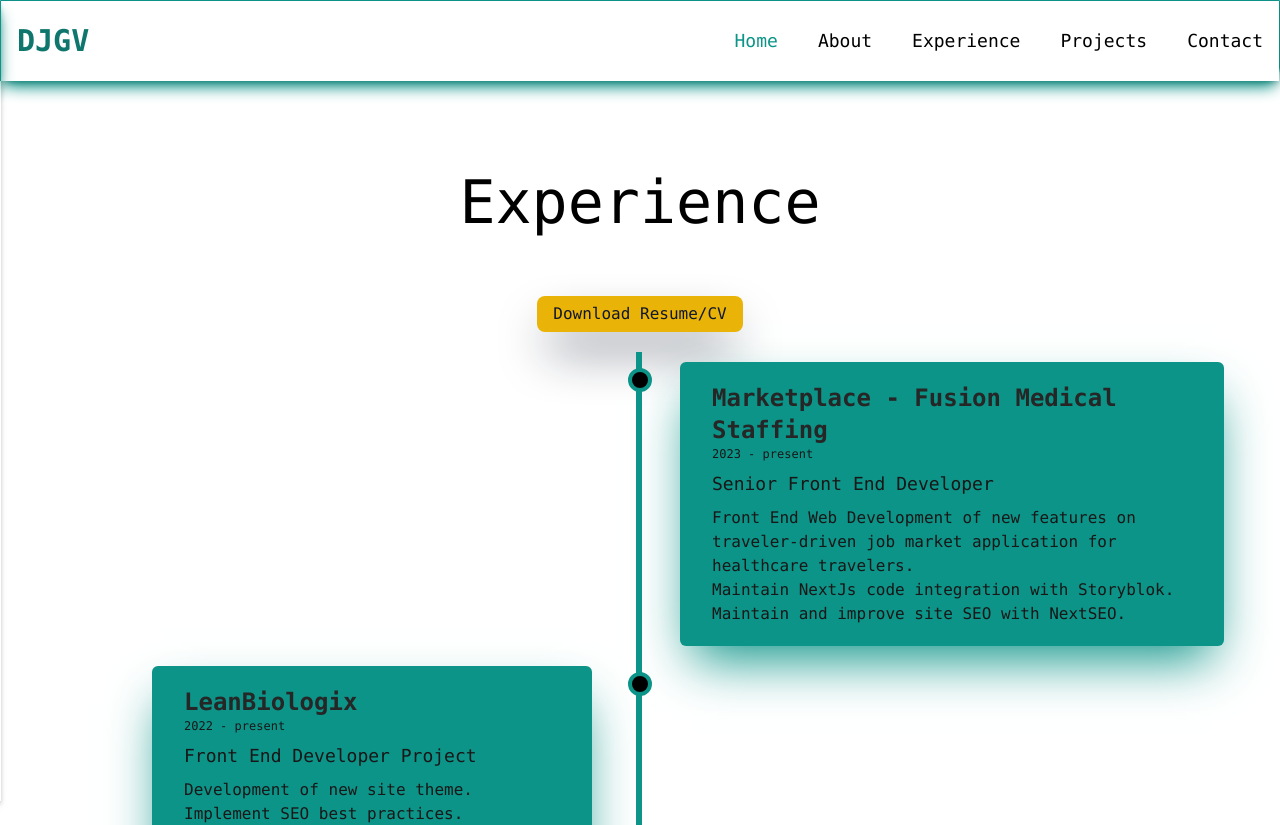
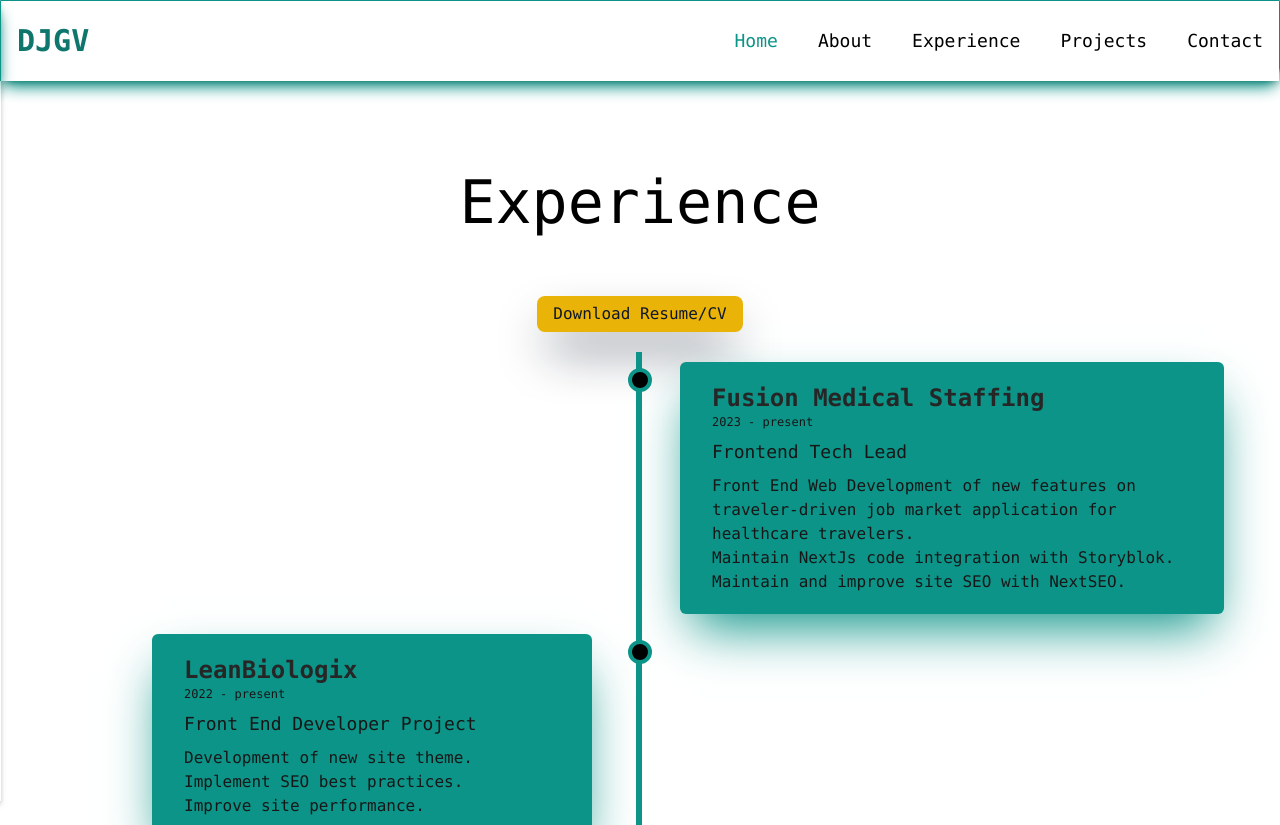
Before and after one commit to greenervigil/next-portfolio, a Next.js app: page /experience in a window 1280 px wide. Shown: the top 825 px of the page. Built offline with nearby package versions, Linux system fonts and the light colour scheme.

Commit message:
updating timeline

```diff
--- a/components/timeline/timeline.tsx
+++ b/components/timeline/timeline.tsx
@@ -3,9 +3,9 @@
         <div className="font-mono relative my-0 mx-auto w-10/12 after:content-[''] after:absolute after:w-1.5 after:bg-teal-600 after:top-0 after:bottom-0 sm:after:left-1/2 after:-ml-1 after:left-0">
             <div className="relative py-2.5 px-10 sm:w-3/5 sm:left-1/2 after:content-[''] after:absolute after:w-6 after:h-6 after:-right-4 after:bg-black after:rounded-full after:border-4 after:border-teal-600 after:top-4 after:z-10 after:-left-3">
                 <div className="shadow-2xl shadow-teal-600 relative py-5 px-8 rounded-md bg-teal-600">
-                    <h2 className="text-neutral-800 text-2xl font-semibold">Marketplace - Fusion Medical Staffing</h2>
+                    <h2 className="text-neutral-800 text-2xl font-semibold">Fusion Medical Staffing</h2>
                     <p className="text-neutral-900 text-xs">2023 - present</p>
-                    <p className="text-neutral-900 text-lg my-2">Senior Front End Developer </p>
+                    <p className="text-neutral-900 text-lg my-2">Frontend Tech Lead </p>
                     <ul className="text-neutral-900 text-base">
                         <li>Front End Web Development of new features on traveler-driven job market application for healthcare travelers.</li>
                         <li>Maintain NextJs code integration with Storyblok.</li>
```
